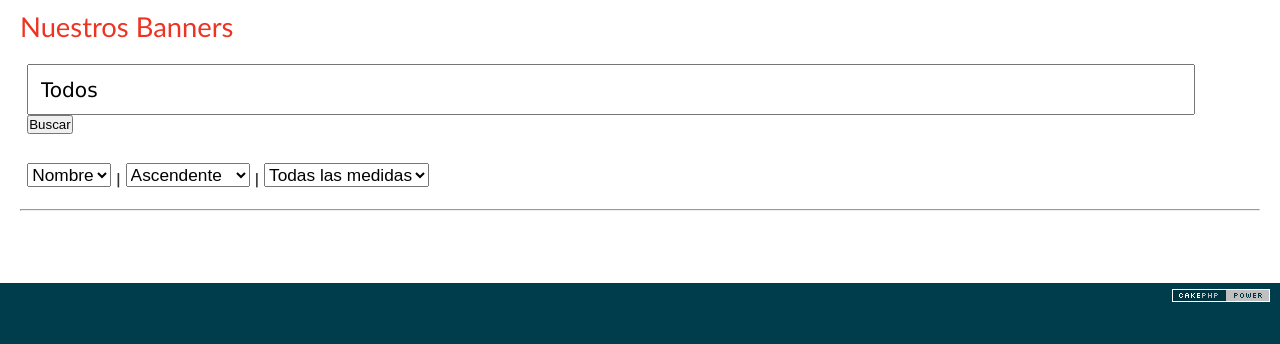
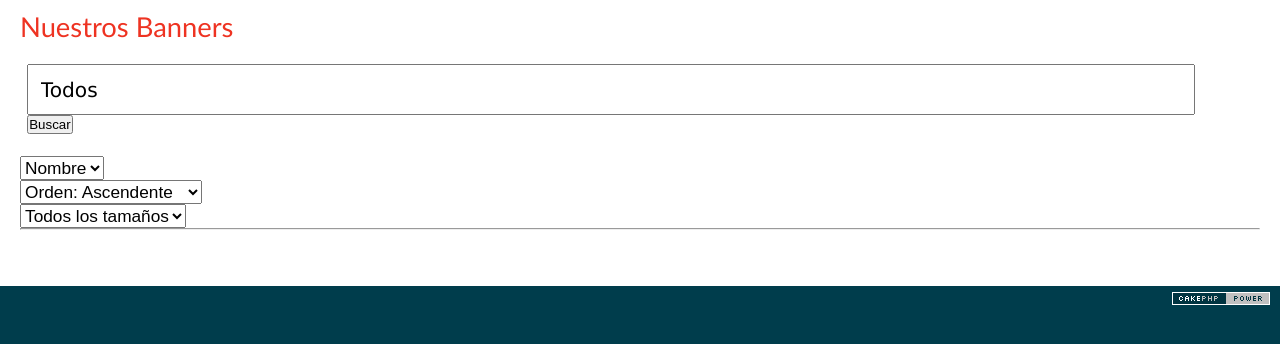
Before and after one commit to tromili/banners, a CakePHP app: the page made by cakephp/app/View/Banners/search.ctp in a window 1280 px wide. Shown: the part 47-391 px from the top of the page. Run offline with PHP 8.4 and a stand-in for CakePHP, Linux system fonts and the light colour scheme; the template is opened without the code that fills it, so the values that code supplies are empty; some libraries are stand-ins or nearby versions.

Commit message:
mejora en la busqueda, resultados con row-fluid

```diff
--- a/cakephp/app/View/Banners/search.ctp
+++ b/cakephp/app/View/Banners/search.ctp
@@ -2,10 +2,12 @@
   $this->layout = 'autocomplete';
 ?>
 <div class="search">
+  <div class="row-fluid">
+    <div class="span12">
     <h2>Nuestros Banners</h2>
     <form id="SearchForm" method="post" action="/banners/cakephp/banners/search/">
-    <div class="input-append span9">
-      <input class="span8 ui-autocomplete-input" id="autoc" type="text"
+      <div class="input-append span12">
+        <input class="span10 ui-autocomplete-input" id="autoc" type="text"
           value=<?php
             if ($banner['q'])
               echo "'".$banner['q']."'";
@@ -14,19 +16,27 @@
             ?> placeholder="¿Qué estas buscando?">
         <button class="btn btn-default" id="showall2" type="button">Buscar</button>
       </div>
-    <div class="span9">
-      <select name="options" id="searchOption" class="form-class input-lg">
+    </form>
+    </div>
+  </div>
+  <div class="row-fluid">
+    <div class="span12">
+      <div class="row-fluid">
+        <div class="span4">
+          <select name="options" id="searchOption" class="form-class">
             <option value="N">Nombre</option>
             <option value="M">Tamaño</option>
           </select>
-      <b>|</b>
+        </div>
+        <div class="span4">
           <select name="order" id="order" class="form-class">
-        <option value="A">Ascendente</option>
-        <option value="D">Descendente</option>
+            <option value="A">Orden: Ascendente</option>
+            <option value="D">Orden: Descendente</option>
           </select>
-      <b>|</b>
+        </div>
+        <div class="span4">
           <select name="medida" id="measure" class="form-class">
-        <option value="">Todas las medidas</option>
+            <option value="">Todos los tamaños</option>
             <option value="A">A</option>
             <option value="B">B</option>
             <option value="C">C</option>
@@ -34,13 +44,15 @@
             <option value="E">E</option>
           </select>
         </div>
-  </form>
+      </div>
+    </div>
+  </div>
   <input type="hidden" name="show" value="1">
   <hr>
   <br>
-  <div id="results"></div>
+  <div id="results" class="row-fluid"></div>
   <div id="showallbutton" style="display:none">
     <button type="button" id="showall" class="btn btn-large btn-block">Mostrar todos los resultados</button>
   </div>
-  <br>
+  <div class="pagination"></div>
 </div>
--- a/cakephp/app/View/Layouts/autocomplete.ctp
+++ b/cakephp/app/View/Layouts/autocomplete.ctp
@@ -45,8 +45,8 @@
   <div class="container-narrow">
     <div class="masthead">
       <ul class="nav nav-pills pull-right">
-        <li class="active"><a href="/banners/cakephp/">Home</a></li>
-        <li><a href="/banners/cakephp/#inicio">¿Quienes Somos?</a></li>
+        <li><a href="/banners/cakephp/">Home</a></li>
+        <li><a href="/banners/cakephp/#inicio">Conócenos</a></li>
         <li><a href="/banners/cakephp/#contact">Contáctanos</a></li>
       </ul>
       <div class="logo"></div>
```
Also changed, not shown: cakephp/app/webroot/js/autocomplete.js (+18 -11 lines). Lines whose indentation alone changed are shown as unchanged.
